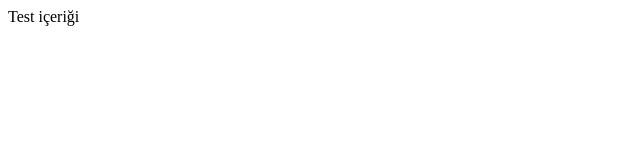
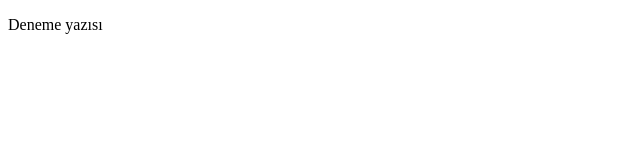
Before and after one commit to aydingudullu/cms, a plain HTML site: page index.html in a window 1280 px wide. Shown: the whole page, without its empty margins (0-640 px from the left). Drawn offline with Linux system fonts and the light colour scheme.

Commit message:
Gönderdim

```diff
--- a/index.html
+++ b/index.html
@@ -6,6 +6,6 @@
     <title>Document</title>
 </head>
 <body>
-Test içeriği
+<p>Deneme yazısı</p>
 </body>
 </html>
```
